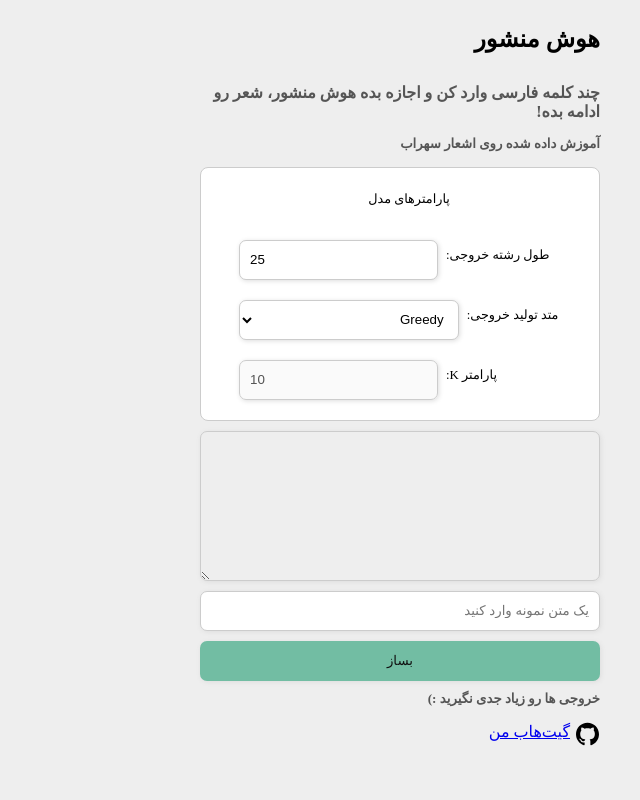
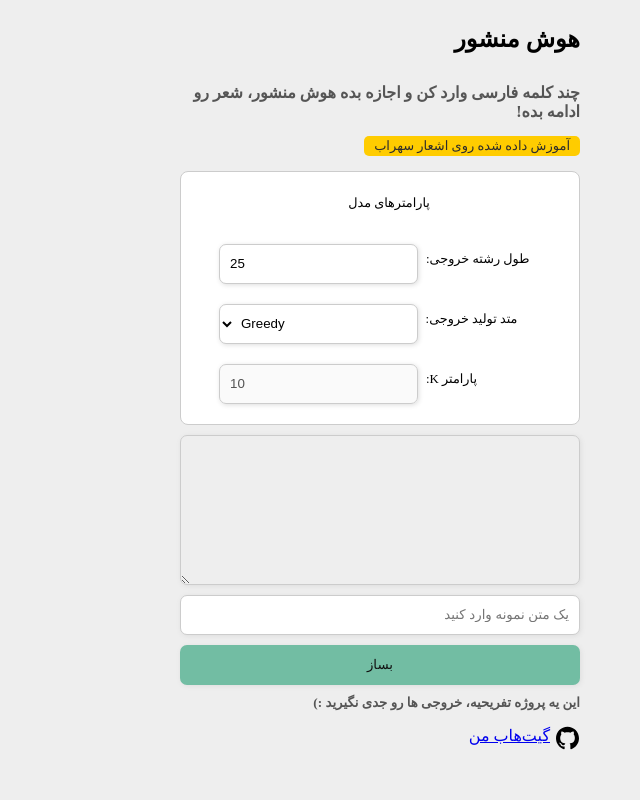
Before and after one commit to Rahiminia/manshoor-ai, a Flask app: page / in a window 1280 px wide. Shown: the whole page, without its empty margins (640-1280 px from the left). Run offline with Flask 3, Linux system fonts and the light colour scheme.

Commit message:
- Some frontend style improvements

```diff
--- a/static/style.css
+++ b/static/style.css
@@ -42,18 +42,30 @@ h5 {
 .selector {
     margin-top: 10px;
     height: 40px;
-    width: 560px;
-    padding: 0 10px;
+    flex-grow: 1;
+    padding-left: 5px;
     border: 1px solid #ccc;
     box-shadow: 1px 1px 5px #ddd;
     border-radius: 7px;
     background-color: white;
+    text-align: end;
+}
+
+.yellow {
+    background:#ffcc00;
+    border-radius: 5px;
+    color:#2c2c2c;
+    width: fit-content;
+    padding-inline: 10px;
+    padding-block: 2px;
+    font-weight: normal;
+    font-size: small;
 }
 
 label {
     font-size: 0.8em;
     margin-left: 8px;
-    width: 100%;
+    flex-grow: 1;
     text-align: left;
 }
 
@@ -62,7 +74,7 @@ label {
     flex-direction: column;
     width: 400px;
     padding: 10px;
-    padding-right: 40px;
+    padding-right: 60px;
 }
 
 #verse {
--- a/templates/index.html
+++ b/templates/index.html
@@ -17,7 +17,7 @@
         <div id="wrapper">
             <h2>هوش منشور</h2>
             <h4>چند کلمه فارسی وارد کن و اجازه بده هوش منشور، شعر رو ادامه بده!</h4>
-            <h5>آموزش داده شده روی اشعار سهراب</h5>
+            <h5 class="yellow">آموزش داده شده روی اشعار سهراب</h5>
             <div class="parameter-wrapper">
                 <p style="font-size: 0.8em; padding-right: 20px; text-align: center;">پارامترهای مدل</p>
                 <div class="parameter-line">
@@ -40,7 +40,7 @@
             <textarea id="verse" disabled></textarea>
             <input type="text" class="textbox" id="sample_verse" placeholder="یک متن نمونه وارد کنید"/>
             <button id="submit_btn">بساز</button>
-            <h5>خروجی ها رو زیاد جدی نگیرید :)</h5>
+            <h5>این یه پروژه تفریحیه، خروجی ها رو جدی نگیرید :)</h5>
             <div style="display: flex;">
                 <svg height="25" aria-hidden="true" width="25" style="padding-left: 5px;">
                     <path d="M12.5.75C6.146.75 1 5.896 1 12.25c0 5.089 3.292 9.387 7.863 10.91.575.101.79-.244.79-.546 0-.273-.014-1.178-.014-2.142-2.889.532-3.636-.704-3.866-1.35-.13-.331-.69-1.352-1.18-1.625-.402-.216-.977-.748-.014-.762.906-.014 1.553.834 1.769 1.179 1.035 1.74 2.688 1.25 3.349.948.1-.747.402-1.25.733-1.538-2.559-.287-5.232-1.279-5.232-5.678 0-1.25.445-2.285 1.178-3.09-.115-.288-.517-1.467.115-3.048 0 0 .963-.302 3.163 1.179.92-.259 1.897-.388 2.875-.388.977 0 1.955.13 2.875.388 2.2-1.495 3.162-1.179 3.162-1.179.633 1.581.23 2.76.115 3.048.733.805 1.179 1.825 1.179 3.09 0 4.413-2.688 5.39-5.247 5.678.417.36.776 1.05.776 2.128 0 1.538-.014 2.774-.014 3.162 0 .302.216.662.79.547C20.709 21.637 24 17.324 24 12.25 24 5.896 18.854.75 12.5.75Z"></path>
```
